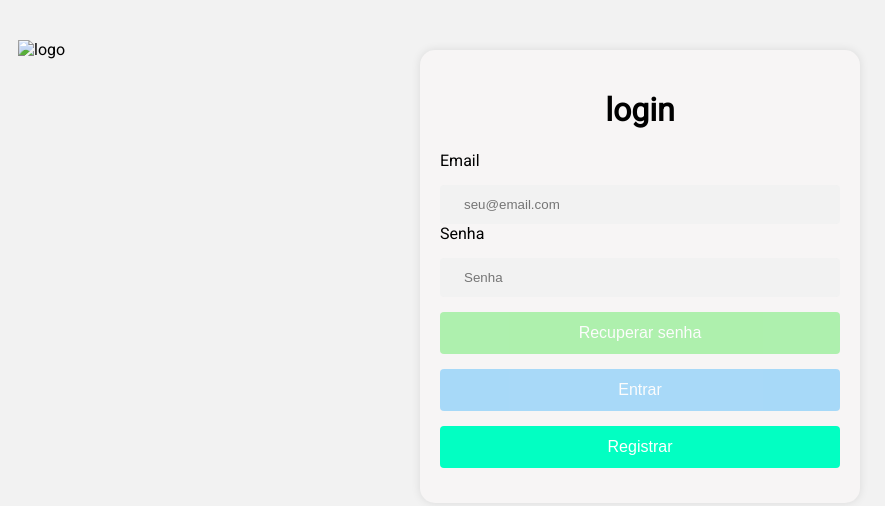
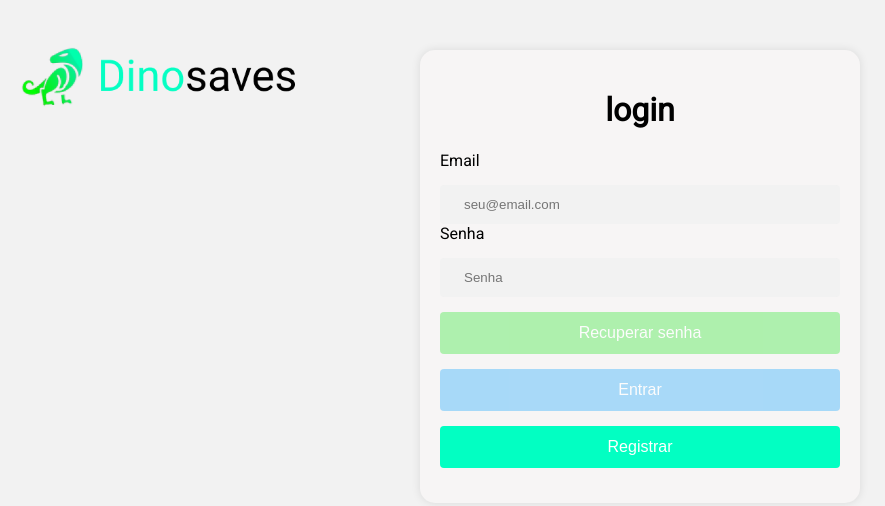
Before and after one commit to Covvalente/pi-4semestre, a website: page index.html in a window 1280 px wide. Shown: the whole page, without its empty margins (0-885 px from the left). Drawn offline with Linux system fonts and the light colour scheme; no server answers.

Commit message:
atualizando o endereço da logo para aparecer no site

```diff
--- a/index.html
+++ b/index.html
@@ -20,7 +20,7 @@
 <body>
     <header>
 
-        <img src="/Controle-Financeiro/pages/img/dino logos.png" alt="logo" class="logo">
+        <img src="/pages/img/logo.png" alt="logo" class="logo">
 
     </header>
 
```
Also changed, not shown: pages/register/register.html (+1 -1 lines), pages/img/logo.png (renamed from pages/img/dino logos.png).
